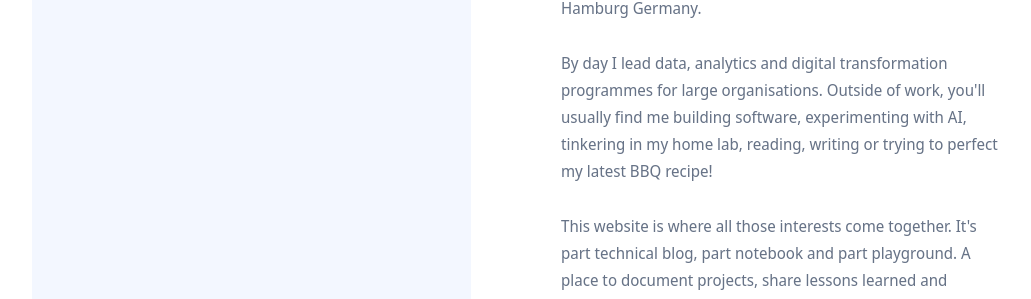
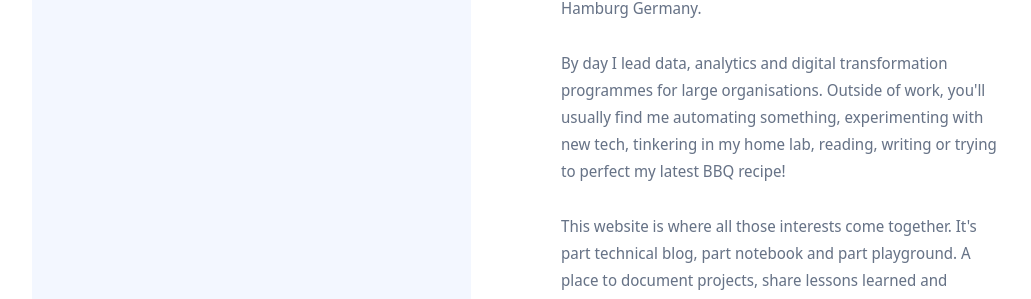
Before and after one commit to clintjb/clintjb.github.io, a Jekyll site: the page built from index.html, in a window 1280 px wide. Shown: the part 279-578 px from the top of the page, without its empty margins (124-1155 px from the left). Built offline with Jekyll 4.4.1, drawn with Linux system fonts in a browser that asks for light colours; nearby versions of some CDN libraries.

Commit message:
Description Update

```diff
--- a/_data/settings.yml
+++ b/_data/settings.yml
@@ -70,7 +70,7 @@ tag__settings:
 author__section:
   enable: false
   author__section__title: Hi, I'm Clint
-  author__section__description: Father, husband, lean enthusiast, technology geek and aspiring chef. Originally from Australia, but through one of life's unexpected adventures am now happily settled in Hamburg Germany.<br><br>By day I lead data, analytics and digital transformation programmes for large organisations. Outside of work, you'll usually find me building software, experimenting with AI, tinkering in my home lab, reading, writing or trying to perfect my latest BBQ recipe!<br><br>This website is where all those interests come together. It's part technical blog, part notebook and part playground. A place to document projects, share lessons learned and occasionally disappear down the odd rabbit hole. If something here resonates with you, I'd love to hear from you, so feel free to explore the site and get in touch.
+  author__section__description: Father, husband, lean enthusiast, technology geek and aspiring chef. Originally from Australia, but through one of life's unexpected adventures am now happily settled in Hamburg Germany.<br><br>By day I lead data, analytics and digital transformation programmes for large organisations. Outside of work, you'll usually find me automating something, experimenting with new tech, tinkering in my home lab, reading, writing or trying to perfect my latest BBQ recipe!<br><br>This website is where all those interests come together. It's part technical blog, part notebook and part playground. A place to document projects, share lessons learned and occasionally disappear down the odd rabbit hole. If something here resonates with you, I'd love to hear from you, so feel free to explore the site and get in touch.
   aurhor__section__button__text: More About Me
   aurhor__section__button__link: /cv
   author__section__big__image: /images/clint.webp
@@ -91,7 +91,7 @@ mailchimp__settings:
 
 #-------------------------------
 # Footer Settings
-footer__description: Father, husband, lean enthusiast, technology geek and aspiring chef. Originally from Australia, but through one of life's unexpected adventures am now happily settled in Hamburg Germany.<br><br>By day I lead data, analytics and digital transformation programmes for large organisations. Outside of work, you'll usually find me building software, experimenting with AI, tinkering in my home lab, reading, writing or trying to perfect my latest BBQ recipe!<br><br>This website is where all those interests come together. It's part technical blog, part notebook and part playground. A place to document projects, share lessons learned and occasionally disappear down the odd rabbit hole. If something here resonates with you, I'd love to hear from you, so feel free to explore the site and get in touch.
+footer__description: Father, husband, lean enthusiast, technology geek and aspiring chef. Originally from Australia, but through one of life's unexpected adventures am now happily settled in Hamburg Germany.<br><br>By day I lead data, analytics and digital transformation programmes for large organisations. Outside of work, you'll usually find me automating something, experimenting with new tech, tinkering in my home lab, reading, writing or trying to perfect my latest BBQ recipe!<br><br>This website is where all those interests come together. It's part technical blog, part notebook and part playground. A place to document projects, share lessons learned and occasionally disappear down the odd rabbit hole. If something here resonates with you, I'd love to hear from you, so feel free to explore the site and get in touch.
 
 
 # Social Links
```
